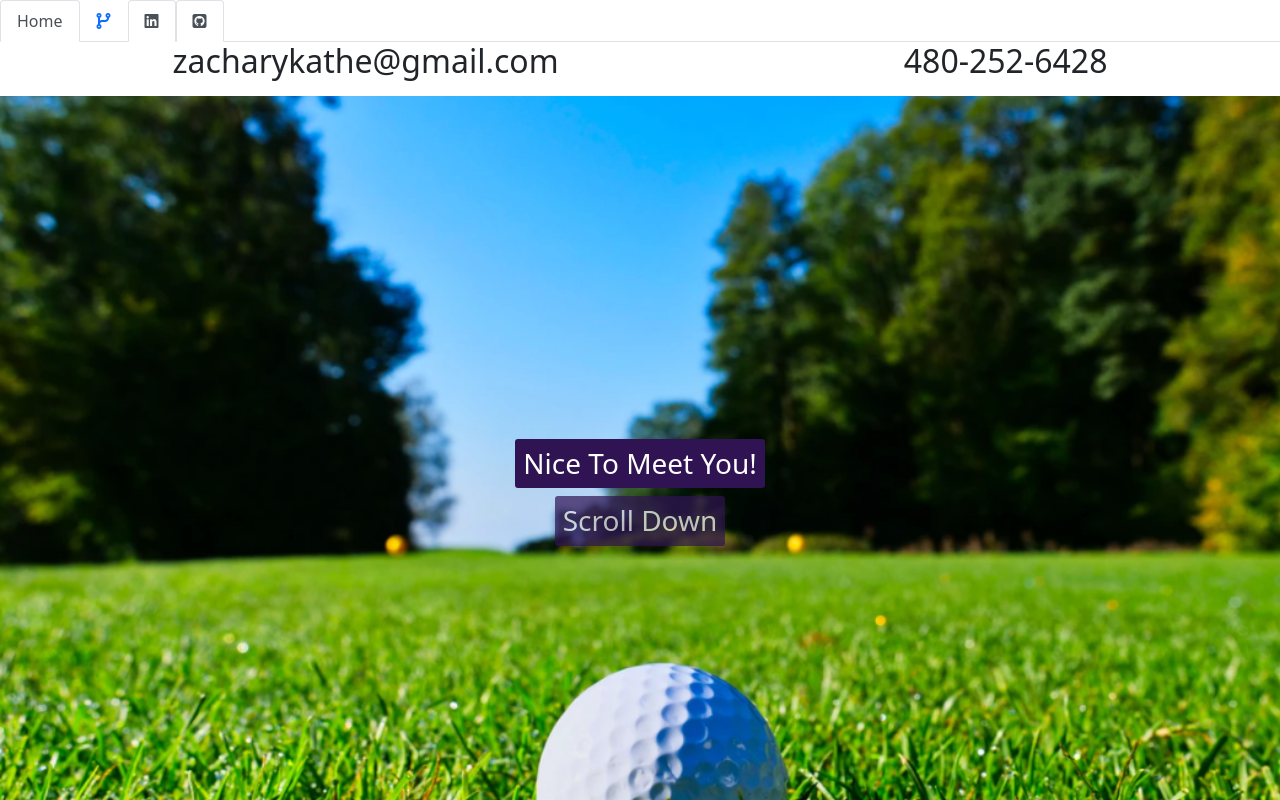
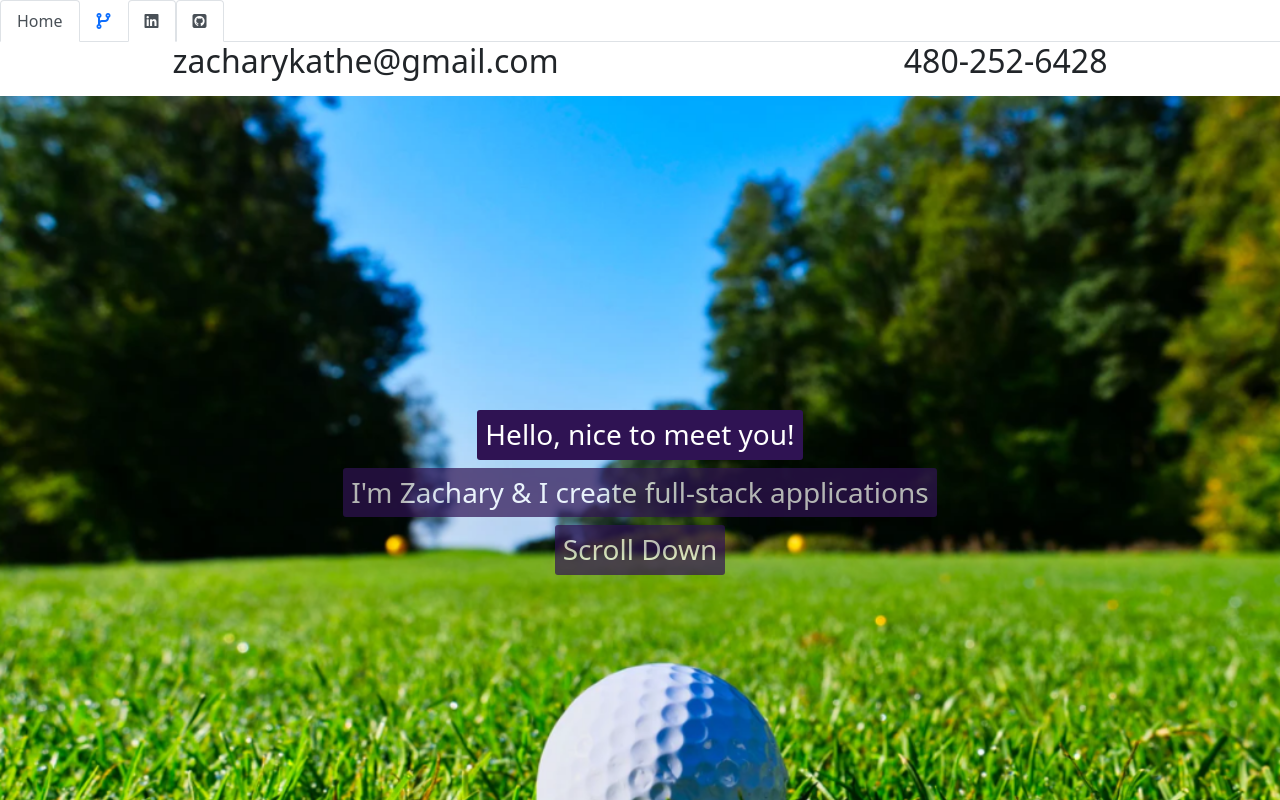
Before and after one commit to ZacharyKathe/Zachary-Portfolio, a React (Create React App) app: page / in a window 1280 px wide. Shown: the top 800 px of the page. Built offline with nearby package versions, Linux system fonts and the light colour scheme.

Commit message:
uodated into about myself

```diff
--- a/src/components/pages/Home.js
+++ b/src/components/pages/Home.js
@@ -10,7 +10,8 @@ class Home extends React.Component {
      <Rotate> <h2 className='Zachary'><h2>zacharykathe@gmail.com</h2>  480-252-6428</h2></Rotate>
 
         <div className='parallax'>
-        <Jump><h3 className='recentAch'>Nice To Meet You!</h3></Jump>
+        <Jump><h3 className='recentAch'> Hello, nice to meet you!</h3></Jump>
+        <h3 className='recentAch'>I'm Zachary & I create full-stack applications</h3>
         <h3 className='recentAch'>Scroll Down</h3>
         </div>
 
```
